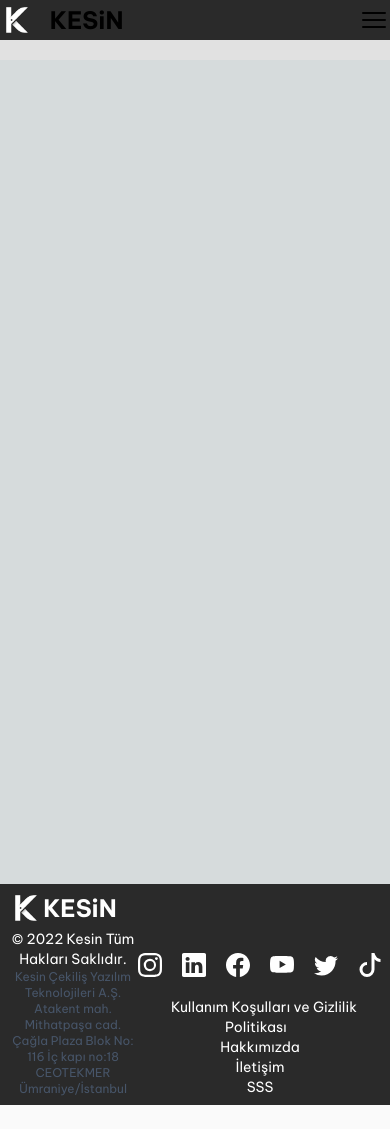
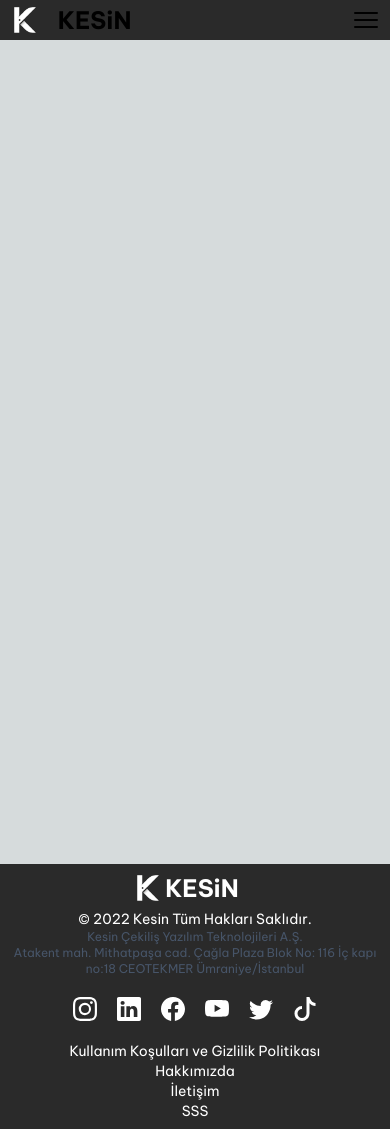
Before and after one commit to Cenngo/kesin-app-website, a Next.js app: page /tos in a window 390 px wide. Before the commit the page ends 1105 px from the top, so only its background shows below. Built offline with nearby package versions, Linux system fonts and the light colour scheme.

Commit message:
add mobile changes

```diff
--- a/app/contact-us/page.tsx
+++ b/app/contact-us/page.tsx
@@ -39,7 +39,7 @@ export default function ContactUs() {
     return (
         <main className="bg-background pt-[40px] text-secondary px-1">
             <div className="text-center text-b rounded-b-[20px] bg-[#fafafa] w-[345px] mx-auto h-[48px] flex items-center justify-center">İletişim</div>
-            <div className="container mx-auto grid grid-cols-2 place-items-stretch place-content-end mt-10">
+            <div className="container mx-auto grid lg:grid-cols-2 place-items-stretch place-content-end mt-10">
                 <div className="order-2 pb-5 flex justify-center">
                     <form className="bg-white shadow-2xl rounded-3xl w-full max-w-[492px] group p-6 text-xl text-b" onSubmit={handleSubmit(onSubmit)} ref={formRef}>
                         <div className="mb-5">
@@ -94,7 +94,7 @@ export default function ContactUs() {
                 <div className="md:order-1 relative flex flex-col justify-end items-center">
                     <Image src={envelopeImage} alt="envelope" className="absolute w-full h-full top-0 left-0"/>
                     <div className="self-start">
-                        <div className="bg-[#fafafa] p-5 rounded-[20px] w-[315px] h-[100px] relative grow-0 text-b text-lg py-10 ml-[200px]">
+                        <div className="bg-[#fafafa] p-5 rounded-[20px] lg:w-[315px] lg:h-[100px] relative grow-0 text-b text-lg py-10 ml-[200px]">
                             Merhaba,<br/>
                             Sana nasıl yardımcı olabilirim?
                             <div className="bg-[#fafafa] absolute w-[66px] h-[27px] left-0 -bottom-10 rounded-[10px]"></div>
--- a/app/page.tsx
+++ b/app/page.tsx
@@ -12,26 +12,30 @@ import FeaturesCard from '@/components/features-card'
 import PeepsCard from '@/components/peeps-card'
 import ScrollIndicator from '@/components/scroll-indicator'
 import AppGaleryButton from '@/components/app-galery-button'
+import mobileBackdropImage from '../public/mobile_backdrop.png'
 
 export default function Home() {
   return (
     <main className="bg-background min-h-screen items-center justify-betweeen">
       <section className="min-h-screen flex flex-col justify-center items-center gap-4 pb-5 relative">
-        <Image src={divier} alt='divider' className="w-full absolute top-0 left-0"/>
-        <div className="mb-3 relative z-10 pt-20">
+        <Image src={divier} alt='divider' className="w-full absolute top-0 left-0 hidden lg:block"/>
+        <div className="mb-3 relative lg:z-20 pt-20">
             <div className="text-b max-w-[657px] mb-10">
               <h1 className="capitalize text-5xl text-black text-center my-5">Yeni Nesil Çekiliş Platformu</h1>
-              <h3 className="text-lg text-center">KESiN kullanıcıları çekilişleri rahatlıkla görebiliyor, katılım koşullarını uygulayarak hızlıca katılabiliyor ve sonuçları kolaylıkla takip edebiliyor.</h3>
+              <h3 className="text-lg text-center mx-5">KESiN kullanıcıları çekilişleri rahatlıkla görebiliyor, katılım koşullarını uygulayarak hızlıca katılabiliyor ve sonuçları kolaylıkla takip edebiliyor.</h3>
             </div>
             <div className="flex flex-col items-center relative">
-              <ExploreButton href="/about-us" className="mx-auto">Keşfet</ExploreButton>
-              <Image src={giftImage} alt='gift' className='max-h-[720px] w-auto mx-auto -mt-12'/>
-              <div className="flex flex-col gap-3 justify-center items-center w-[298px] mx-auto mt-16 absolute top-20 -right-56">
+              <div className="flex lg:flex-col flex-col-reverse">
+                <ExploreButton href="/about-us" className="mx-auto relative z-20">Keşfet</ExploreButton>
+                <Image src={giftImage} alt='gift' className='max-h-[720px] w-auto mx-auto -mt-12 lg:mb-0 -mb-8'/>
+              </div>
+              <div className="flex flex-col gap-3 justify-center items-center w-[298px] mx-auto mt-16 lg:absolute lg:top-20 lg:-right-56 relative z-20">
                 <AppStoreBtn/>
                 <PlayStoreBtn/>
               </div>
             </div>
         </div>
+        <Image src={mobileBackdropImage} alt='mobile-backdrop' className='w-full lg:hidden block absolute top-[550px] h-[425px] left-0 z-10'/>
       </section>
       <section className="flex flex-col justify-between items-center min-h-screen md:min-h-fit bg-[#f1f1f1] pb-24">
         <div className="container mx-auto">
--- a/app/tos/page.tsx
+++ b/app/tos/page.tsx
@@ -1,6 +1,6 @@
 export default function Tos() {
     return (
-        <main className="bg-background pt-[40px]">
+        <main className="bg-background pt-[20px]">
             <div className="container mx-auto">
                 <iframe src="/Kullanici_Ve_Katilimci_Aydinlatma_Metni.pdf" width="100%" className="min-h-screen pt-5"></iframe>
             </div>
--- a/components/footer.tsx
+++ b/components/footer.tsx
@@ -5,8 +5,8 @@ import logoImage from "../public/logo.png"
 export default function Footer() {
     return (
         <footer className="bg-b w-full text-white p-2">
-            <div className="container mx-auto flex justify-between">
-                <div className="text-center md:text-start flex flex-col justify-center">
+            <div className="container mx-auto lg:flex-row flex-col justify-between">
+                <div className="text-center md:text-start flex flex-col justify-center lg:mb-0 mb-5">
                     <div className="text-sm">
                         <Link href="/" className="items-center inline-flex">
                             <Image className="inline h-8 w-auto" alt="logo" src={logoImage}/>
@@ -19,7 +19,7 @@ export default function Footer() {
                         <p>Atakent mah. Mithatpaşa cad. Çağla Plaza Blok No: 116  İç kapı no:18  CEOTEKMER Ümraniye/İstanbul</p>
                     </div>
                 </div>
-                <div className="flex flex-col items-end justify-end gap-5">
+                <div className="flex flex-col lg:items-end lg:justify-end gap-5">
                     <div>
                         <ul className="flex gap-5 text-3xl md:justify-end justify-center">
                             <li>
--- a/components/navbar.tsx
+++ b/components/navbar.tsx
@@ -15,7 +15,7 @@ export default function Navbar() {
     }
 
     return (
-        <header className="bg-b fixed top-0 w-full z-20 h-[40px] flex items-center">
+        <header className="bg-b fixed top-0 w-full z-20 h-[40px] flex items-center px-2 lg:mx-0 z-50">
             <nav className="flex justify-between m-6 group items-center container mx-auto" data-isopen={isOpen}>
                 <Link href="/" className="inline-flex items-center gap-4">
                     <Image alt="logo" src={logoImage} className="h-8 w-auto"/>
@@ -49,7 +49,7 @@ export default function Navbar() {
                     </ul>
                 </div>
                 <div className="absolute group-data-open:opacity-100 opacity-0 group-data-open:-translate-x-full
-                left-full bg-white h-screen text-secondary p-12 nav-shape pt-36 transition px-24">
+                left-full bg-white top-[50px] h-screen text-secondary p-12 nav-shape pt-36 transition px-24">
                     <ul className="flex flex-col gap-6">
                         <li>
                             <HamburgerLink href="/" onClick={closeNav}>
--- a/components/peeps-card.tsx
+++ b/components/peeps-card.tsx
@@ -18,8 +18,8 @@ export default function PeepsCard({
             <Image src={image} alt="" className="max-h-[250px] w-auto mx-4 self-end"/>
             <div className="w-full mx-w-[530px] mb-8">
                 <Card>
-                    <h6 className="text-2xl font-bold mb-8">{title}</h6>
-                    <p className="text-lg">{children}</p>
+                    <h6 className="lg:text-2xl text-base font-bold mb-4">{title}</h6>
+                    <p className="lg:text-lg text-xs">{children}</p>
                 </Card>
             </div>
         </div>
```
Also changed, not shown: public/corner.svg, public/mobile_backdrop.png (added).
